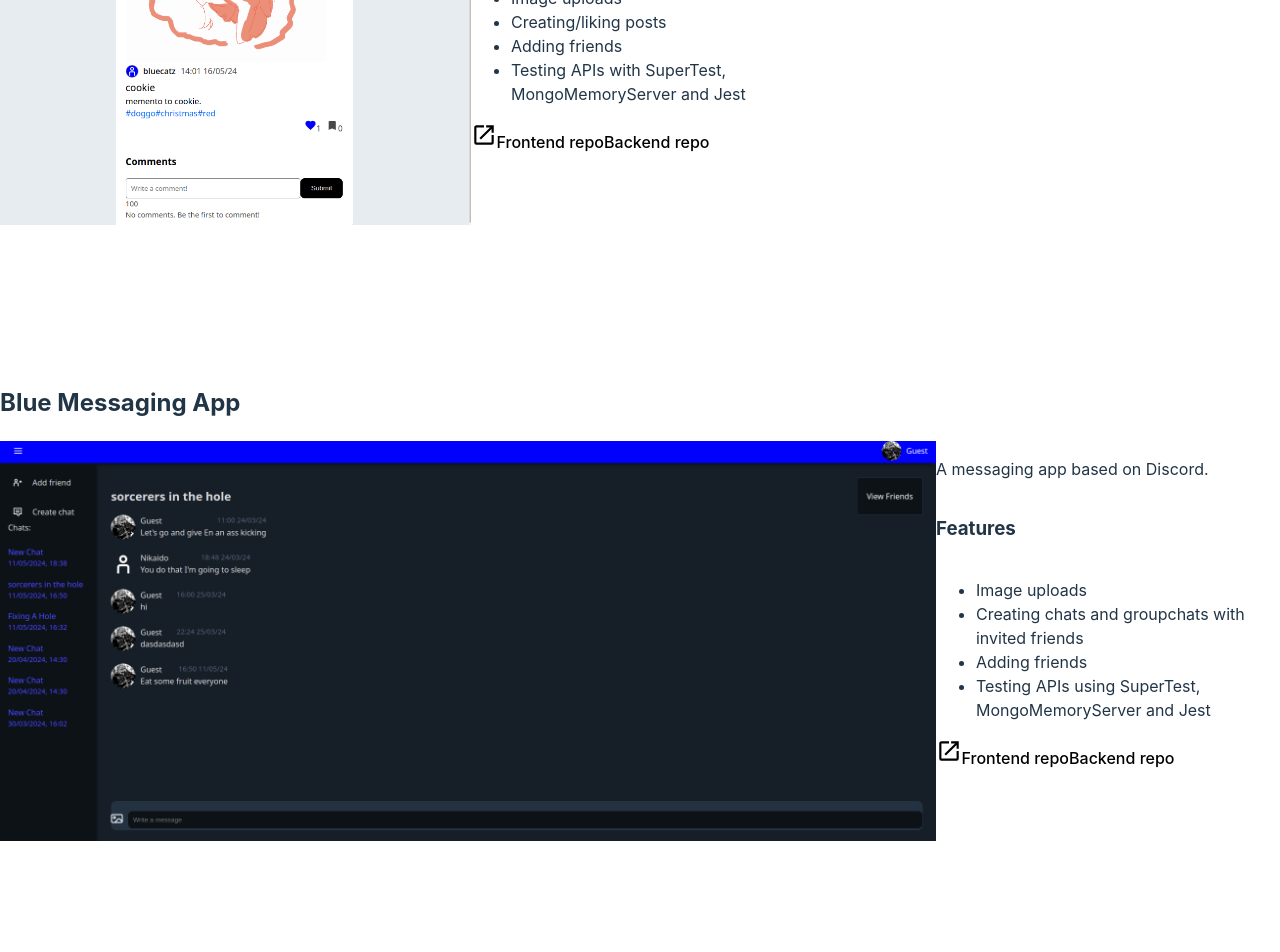
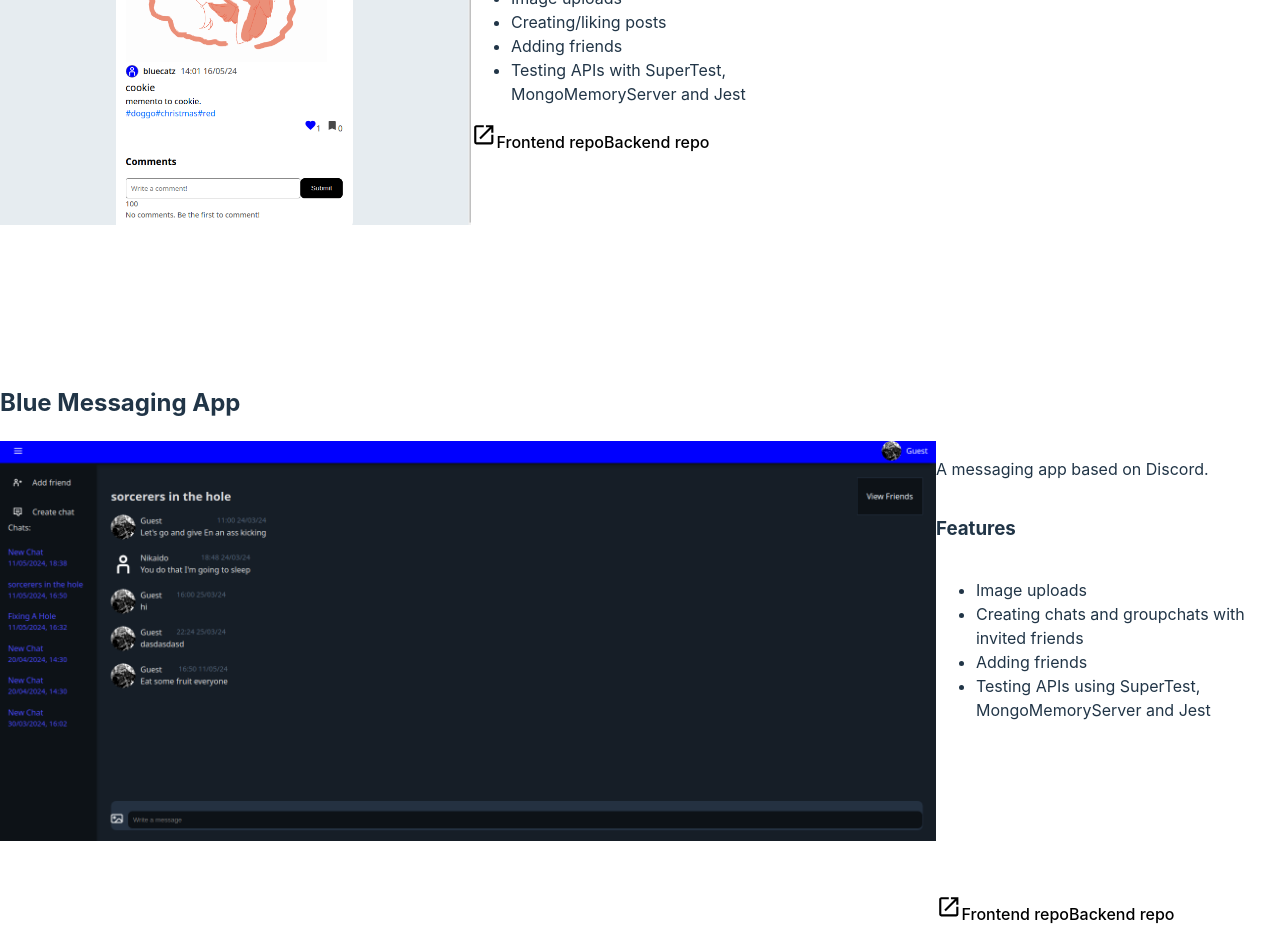
Before and after one commit to jasonHYLam/personal-portfolio-v2, a React (Vite) app: page / in a window 1280 px wide. Shown: the part 1880-2832 px from the top of the page. Built offline with nearby package versions, Linux system fonts and the light colour scheme.

Commit message:
Add OpenInNewIcon to Tabasco and BlueMessagingApp

```diff
--- a/src/components/projects/project/BlueMessagingApp.jsx
+++ b/src/components/projects/project/BlueMessagingApp.jsx
@@ -2,6 +2,7 @@ import styles from "./project.module.css";
 import blueMessagingApp1 from "../../../assets/blueMessagingApp1.png";
 import gitHubIcon from "../../../assets/github-mark.svg";
 import openNewLinkIcon from "../../../assets/open-in-new.svg";
+import { OpenInNewIcon } from "../../icons/OpenInNewIcon";
 
 export function BlueMessagingApp() {
   return (
@@ -25,7 +26,8 @@ export function BlueMessagingApp() {
                 href="https://blue-messaging-app.netlify.app/login"
                 target="_blank"
               >
-                <img className={styles.linkIcon} src={openNewLinkIcon} alt="" />
+                <svg />
+                <OpenInNewIcon />
               </a>
               <a
                 href="https://github.com/jasonHYLam/TOP-messaging-app-client/"
--- a/src/components/projects/project/Saturated.jsx
+++ b/src/components/projects/project/Saturated.jsx
@@ -24,7 +24,6 @@ export function Saturated() {
             </section>
             <section>
               <a href="https://saturated.netlify.app/login" target="_blank">
-                {/* <img className={styles.linkIcon} src={openNewLinkIcon} alt="" /> */}
                 <OpenInNewIcon />
               </a>
               <a
--- a/src/components/projects/project/Tabasco.jsx
+++ b/src/components/projects/project/Tabasco.jsx
@@ -2,6 +2,7 @@ import styles from "./project.module.css";
 import tabascoLogo from "../../../assets/TabascoLogo.png";
 import tabasco1 from "../../../assets/tabasco1.png";
 import openNewLinkIcon from "../../../assets/open-in-new.svg";
+import { OpenInNewIcon } from "../../icons/OpenInNewIcon";
 
 export function Tabasco() {
   return (
@@ -23,7 +24,7 @@ export function Tabasco() {
             </ul>
             <section>
               <a href="https://tabasco.netlify.app/login" target="_blank">
-                <img className={styles.linkIcon} src={openNewLinkIcon} alt="" />
+                <OpenInNewIcon />
               </a>
               <a href="https://github.com/jasonHYLam/Odinbook/" target="_blank">
                 Frontend repo
```
